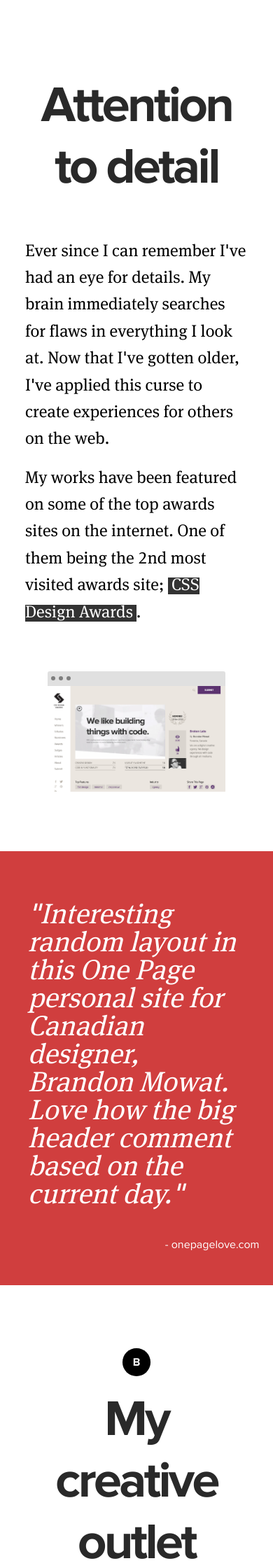
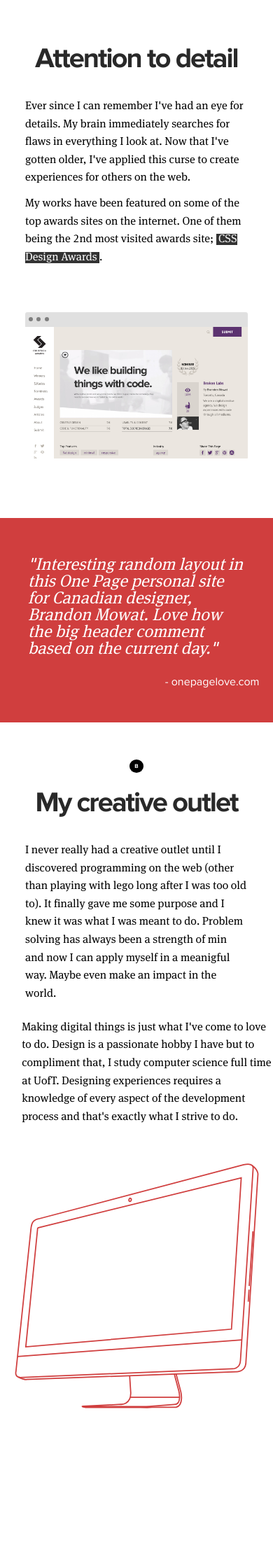
Before and after one commit to brandonmowat/mysite, a PHP site: page / in a window 390 px wide. Shown: the part 845-3085 px from the top of the page at 70% size. Run offline with PHP 8.4, Linux system fonts and the light colour scheme; some libraries are stand-ins or nearby versions; some web fonts are replaced.

Commit message:
Fixed mobile bug.

```diff
--- a/css/style.css
+++ b/css/style.css
@@ -213,6 +213,11 @@
 	height: 100vh;
 	overflow: hidden;
 	position: relative;
+	background: url("/img/IMG_3717.JPG") no-repeat center center;
+	-webkit-background-size: cover;
+    -moz-background-size: cover;
+    -o-background-size: cover;
+    background-size: cover;
 }/**
  * iPad with portrait orientation.
  */
@@ -239,6 +244,16 @@
   .banner {
     height: 500px;
   }
+}
+
+@media (max-width: 680px) {
+	.banner {
+		background: url("/img/IMG_3717.JPG") no-repeat center right;
+			-webkit-background-size: cover;
+    -moz-background-size: cover;
+    -o-background-size: cover;
+    background-size: cover;
+	}
 }
 .banner .container {
 	top: 30%;
@@ -664,6 +679,20 @@
 	border-radius: 100%;
 }
 
+@media (max-width: 680px) {
+	.copy-width h2 {
+		font-size: 2.5em;
+	}.inner .colLeft p,
+	.copy-width p {
+		font-size: 1em;
+	}h4.page-logo {
+		margin: 50px 0 -40px;
+	}h4.page-logo span {
+		font-size: 0.5em;
+		padding: 5px 7.5px;
+	}
+}
+
 /*============#bigtransition============
 =================================*/
 
@@ -701,6 +730,12 @@
 	border-radius: 100%;
 }
 
+@media (max-width: 680px) {
+	.embed-site {
+		width: 100%;
+	}
+}
+
 /*============QUOTE============
 =================================*/
 
@@ -719,6 +754,12 @@
 	text-align: left;
 	font-style: italic;
 	color: #FFF;
+}
+
+@media (max-width: 680px) {
+	blockquote {
+		font-size: 1.5em;
+	}
 }
 
 /*============CREATION============
--- a/index.php
+++ b/index.php
@@ -50,7 +50,7 @@
 		</div>
 
 		<!-- Banner -->
-		<div class="banner header-img full-img">
+		<div class="banner">
 			<div class="container">
 				<div class="wrap">
 					<h1>Designer, developer and lover of everything digital.</h1>
```
